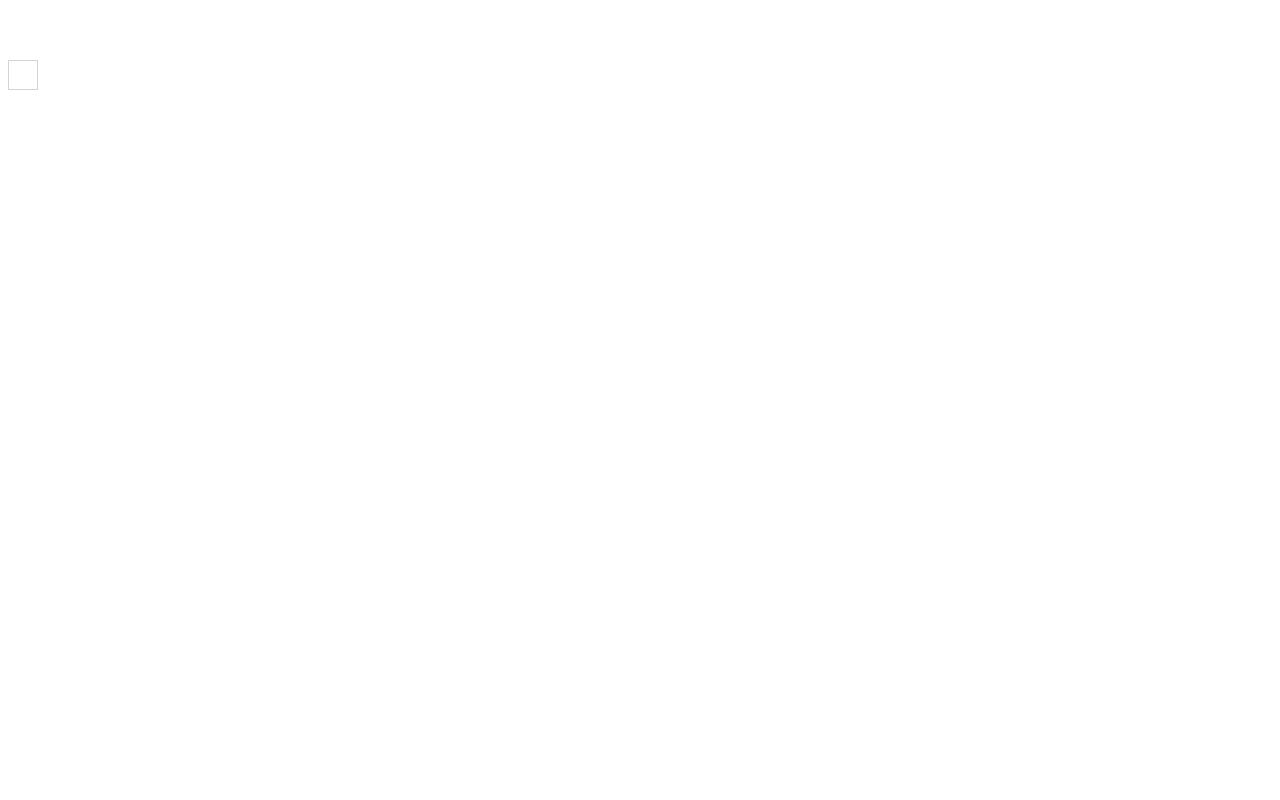
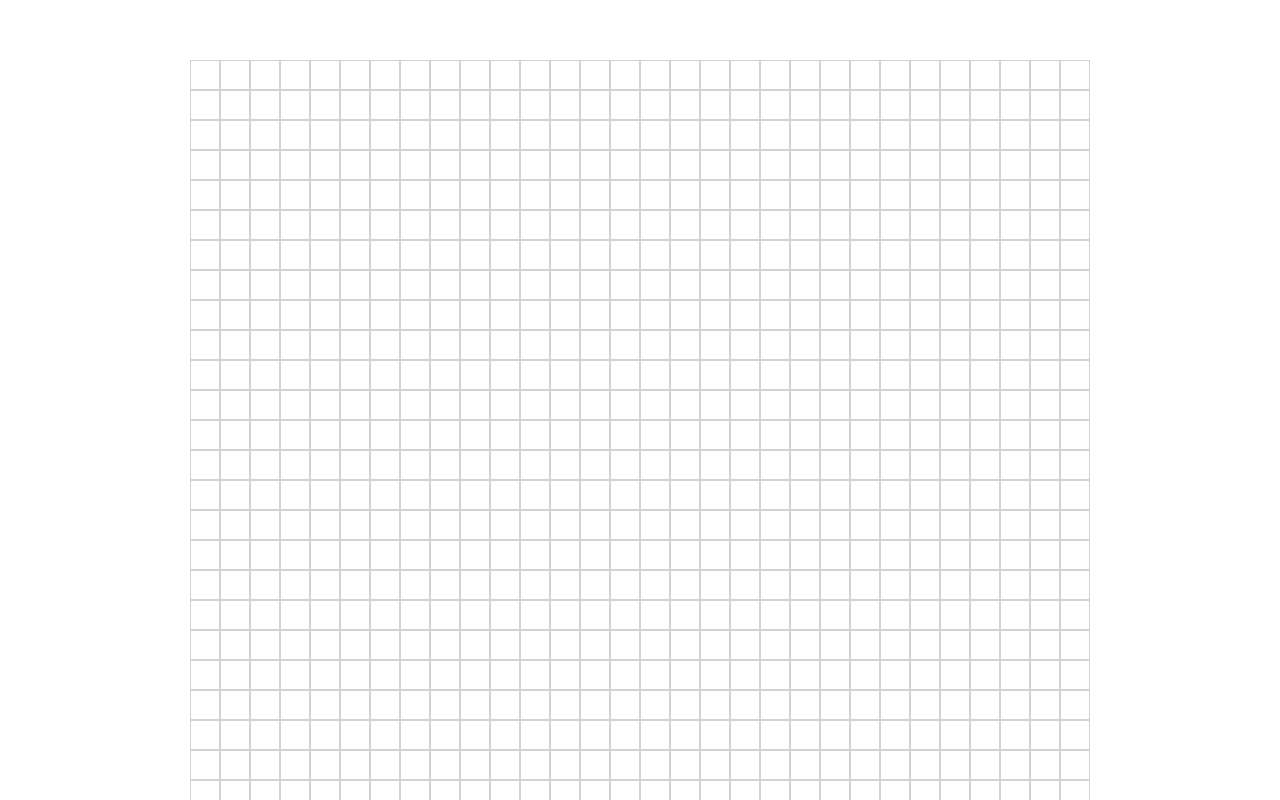
Before and after one commit to Walter-Satriano/Vuejs-Pixel-Drawing-App, a Vue app: page / in a window 1280 px wide. Shown: the top 800 px of the page. Built offline with nearby package versions, Linux system fonts and the light colour scheme.

Commit message:
imported canvas into the div id="app"

```diff
--- a/src/App.vue
+++ b/src/App.vue
@@ -1,18 +1,18 @@
 <template>
   <div id="app">
-    <Pixel />
+    <Canvas />
   </div>
 </template>
 
 <script>
-import Pixel from "./components/Pixel";
+import Canvas from "./components/Canvas"
 
 export default {
   name: "App",
   components: {
-    Pixel,
-  },
-};
+    Canvas
+  }
+}
 </script>
 
 
```
